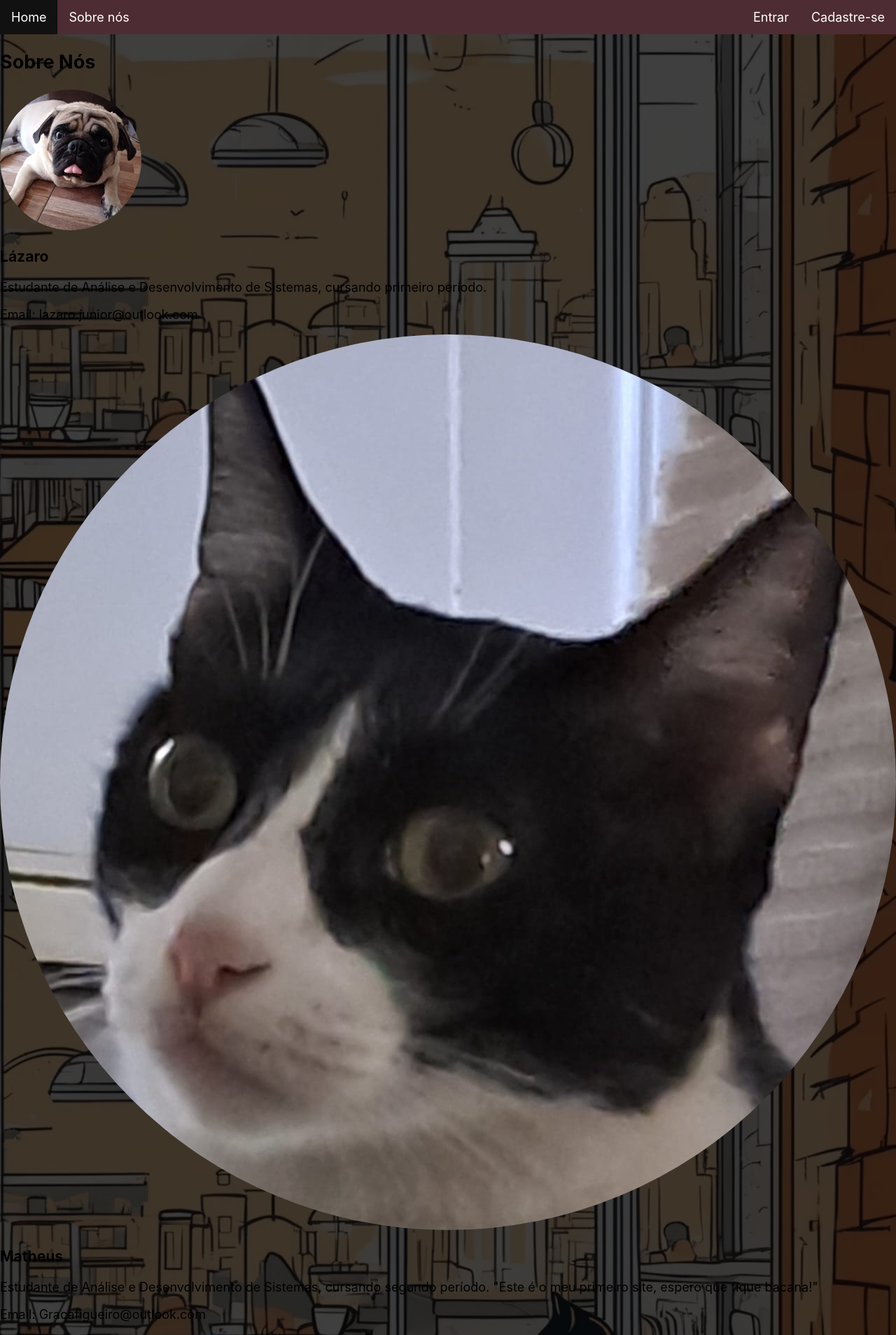
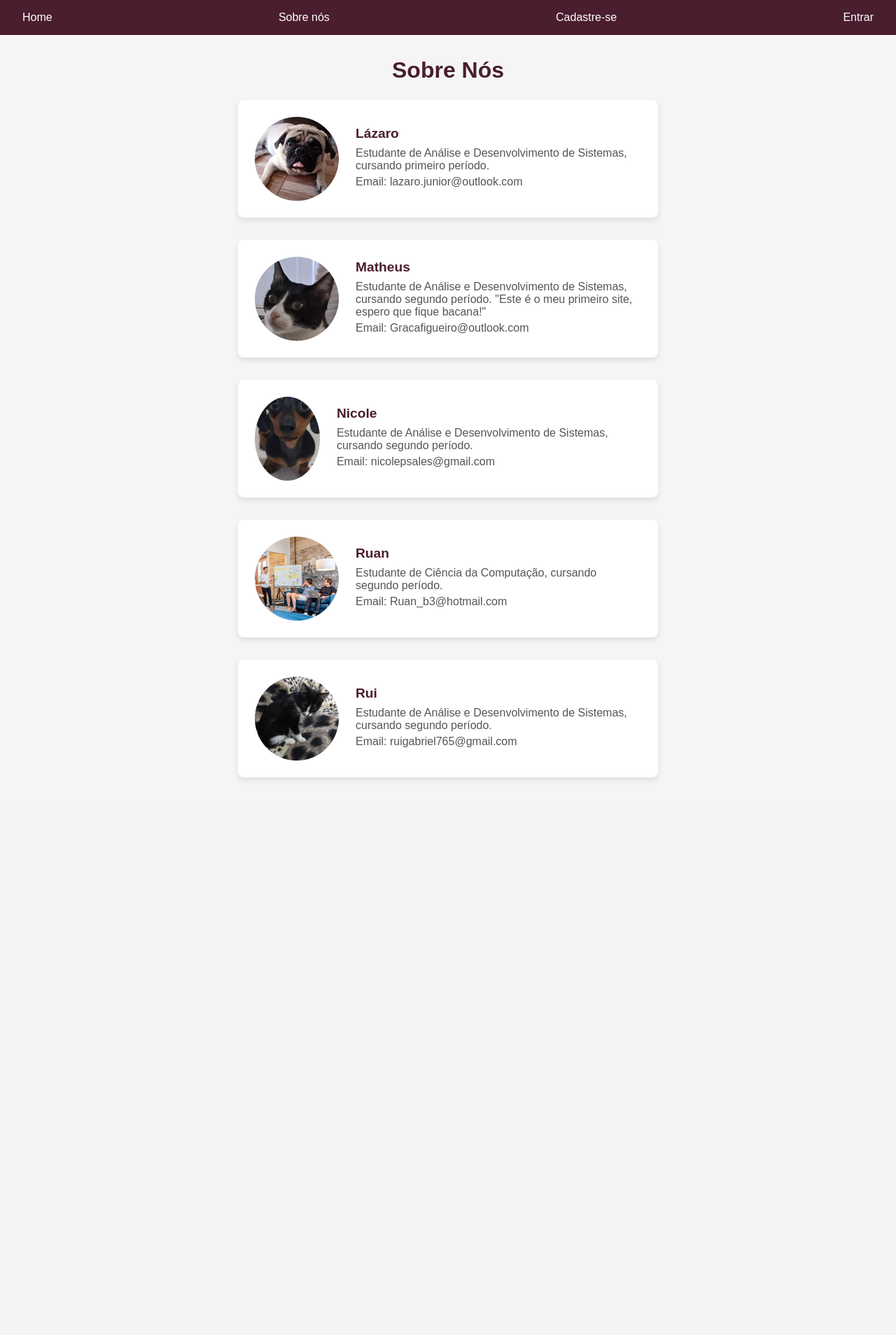
Before and after one commit to isnir/WebDev, a PHP site: page /sobrenos.php in a window 1280 px wide. Shown: the top 1908 px of the page at 70% size. After the commit the page ends 1143 px from the top, so only its background shows below. Run offline with PHP 8.4, Linux system fonts and the light colour scheme.

Commit message:
sobrenos.css

```diff
--- a/Projeto/css/sobrenos.css
+++ b/Projeto/css/sobrenos.css
@@ -1,129 +1,124 @@
-/*
-Click nbfs://nbhost/SystemFileSystem/Templates/Licenses/license-default.txt to change this license
-Click nbfs://nbhost/SystemFileSystem/Templates/Other/CascadeStyleSheet.css to edit this template
-*/
-html {
-    position: relative;
-    min-height: 100%;
-
-    font-size: 14px;
-    font-family: "Montserrat", -apple-system, BlinkMacSystemFont, "Segoe UI",
-    Roboto, "Helvetica Neue", Arial, sans-serif, "Apple Color Emoji",
-    "Segoe UI Emoji", "Segoe UI Symbol", "Noto Color Emoji";;
-
+* {
+    margin: 0;
+    padding: 0;
+    box-sizing: border-box;
 }
 
 body {
-    box-sizing: border-box;
-    margin-bottom: 100px;
-    margin: 0;
-    padding: 0;
-    padding-top: 50px;
-    padding-bottom: 80px;
-    background-color: #e6e6e6;
-    font-size: 18px;
-
-    background-image: url(../assets/img/gato1.png);
-
-    background-repeat: no-repeat;
-    background-attachment: fixed;
-    background-position: center center;
-    background-size: cover;
-
+    font-family: Arial, sans-serif;
+    background-color: #f5f5f5;
+    color: #333;
 }
 
-h1 {
-    font-size: 60px;
-    text-align: center;
-    margin: 0;
-    padding: 20px 0;
-    color: #4E2C33;
-    /* text-shadow: 3px 3px 1px rgb(255, 255, 255); */
-    border-radius: 5px;
+.NavBar {
+    background-color: #4a1d2f;
+    padding: 1rem;
 }
 
-.Background {
-    color: white;
-    text-align: center;
-
-    background-image: url(assets/img/gato1.png);
-    background-repeat: no-repeat;
-    background-size: cover;
-
+.NavBar ul {
+    list-style: none;
+    display: flex;
+    justify-content: space-between;
 }
 
-img {
-    border-radius: 50%;
+.NavBar ul li a {
+    color: #fff;
+    text-decoration: none;
+    padding: 0.5rem 1rem;
 }
 
-.img {
-    float: left;
-    margin-left: 30px;
-    margin-top: 30px;
-    color: white;
-    text-decoration: none;
+.NavBar ul li a:hover {
+    background-color: #333;
+    border-radius: 4px;
 }
 
-.gatoadoca {
+.sobre-nos-section {
+    padding: 2rem;
     text-align: center;
-    padding-bottom: 10px ;
-}
-.gatoadoca img{
-    width: 300px;
-    height: 300px;;
 }
 
-input:invalid {
-    background-color: rgb(255, 255, 255);
+.section-heading {
+    font-size: 2rem;
+    color: #4a1d2f;
+    margin-bottom: 1.5rem;
 }
 
-.campo input {
-    border-radius: 10px;
+.team-container {
+    display: flex;
+    flex-direction: column;
+    align-items: center;
+    gap: 2rem;
 }
 
-.botao {
-    border-radius: 10px;
-    font-size: 1.5em;
-    background: #4E2C33;
-    border: 0;
-    margin-bottom: 1em;
-    color: #d3ada5;
-    padding: 0.2em 0.6em;
-    box-shadow: 2px 2px 2px rgba(0, 0, 0, 0.2);
-    text-shadow: 1px 1px 1px rgba(0, 0, 0, 0.5);
-
-
+.team-member {
+    display: flex;
+    align-items: center;
+    background-color: #fff;
+    border-radius: 8px;
+    box-shadow: 0 4px 8px rgba(0, 0, 0, 0.1);
+    padding: 1.5rem;
+    width: 80%;
+    max-width: 600px;
+    opacity: 0;
+    transform: translateX(-50px);
+    transition: opacity 0.6s ease-out, transform 0.6s ease-out;
 }
 
-.Fonte {
-    font-family: "Montserrat", -apple-system, BlinkMacSystemFont, "Segoe UI",
-    Roboto, "Helvetica Neue", Arial, sans-serif, "Apple Color Emoji",
-    "Segoe UI Emoji", "Segoe UI Symbol", "Noto Color Emoji";
+.team-member.show {
+    opacity: 1;
+    transform: translateX(0);
 }
-.NavBar ul {
-    display: inline-block;
+
+.member-img {
+    width: 120px;
+    height: 120px;
+    border-radius: 50%;
+    object-fit: cover;
+    margin-right: 1.5rem;
+}
+
+.member-info {
+    text-align: left;
+}
+
+.member-info h3 {
+    font-size: 1.2rem;
+    color: #4a1d2f;
+    margin-bottom: 0.5rem;
+}
+
+.member-info p {
+    color: #555;
+    margin: 0.3rem 0;
+}
+/* SE NAO QUISEREM CONFETES, DELETEM O CÓDIGO ABAIXO
+.confetti {
     position: fixed;
     top: 0;
-    width: 100%;
-    list-style-type: none;
-    margin: 0;
-    padding: 0;
-    overflow: hidden;
-    background-color: #4e2c33;
+    width: 8px;
+    height: 8px;
+    border-radius: 50%;
+    opacity: 0.8;
+    animation: confetti-fall 3s linear forwards;
+    pointer-events: none;
 }
-.NavBar li a {
-    display: inline-block;
-    float: left;
-    color: white;
-    text-align: center;
-    padding: 14px 16px;
-    text-decoration: none;
+
+.confetti-left {
+    left: 5%;
 }
-/* Change the link color to #111 (black) on hover */
-.NavBar li a:hover {
-    display: inline-block;
-    background-color: #111;
+
+.confetti-right {
+    right: 5%;
 }
-.active {
-    background-color: #683b44;
+
+@keyframes confetti-fall {
+    0% {
+        transform: translateY(-10px) rotate(0deg);
+        opacity: 1;
+    }
+    100% {
+        transform: translateY(100vh) rotate(720deg);
+        opacity: 0;
+    }
 }
+*/
```
